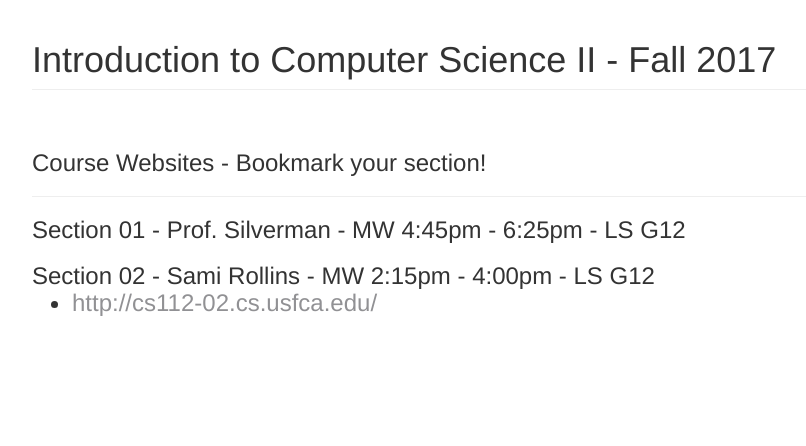
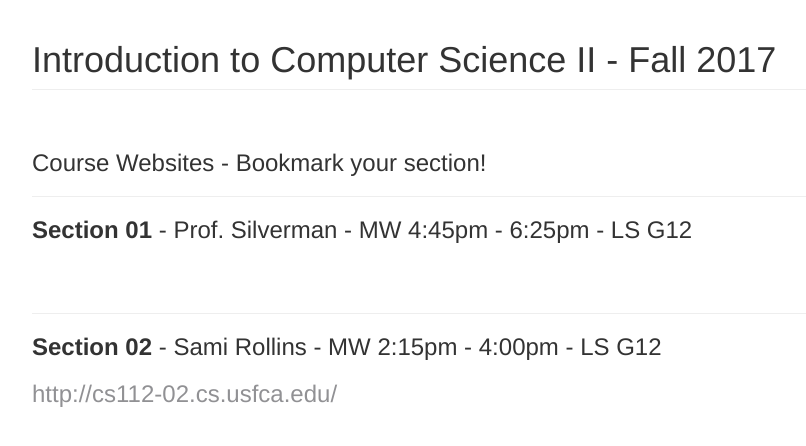
Before and after one commit to srollins/srollins.github.io, a Jekyll site: the page built from cs112.html, in a window 1280 px wide. Shown: the top 446 px of the page, without its empty margins (38-844 px from the left). Built offline with Jekyll 4.4.1, drawn with Linux system fonts in a browser that asks for light colours.

Commit message:
update formatting of 112 landing page

```diff
--- a/cs112.html
+++ b/cs112.html
@@ -13,14 +13,17 @@ title: CS 112
 	<h3>Course Websites - Bookmark your section!</h3>
 	<hr/>
 
-	<h3>Section 01 - Prof. Silverman - MW 4:45pm - 6:25pm - LS G12</h3>
+	<h3><strong>Section 01</strong> - Prof. Silverman - MW 4:45pm - 6:25pm - LS G12</h3>
 
+	<br/><br/>
+	<hr/>
 	<h3>
-		Section 02 - Sami Rollins - MW 2:15pm - 4:00pm - LS G12<br/>
-		<ul>
-			<li><a href="http://cs112-02.cs.usfca.edu">http://cs112-02.cs.usfca.edu/</a></li>
-		</ul>
+		<strong>Section 02</strong> - Sami Rollins - MW 2:15pm - 4:00pm - LS G12<br/>
+	</h3>
+	<h3>
+		<a href="http://cs112-02.cs.usfca.edu">http://cs112-02.cs.usfca.edu/</a>
 	</h3>
 
 
+
 </div>
```
Also changed, not shown: 1 other file.
